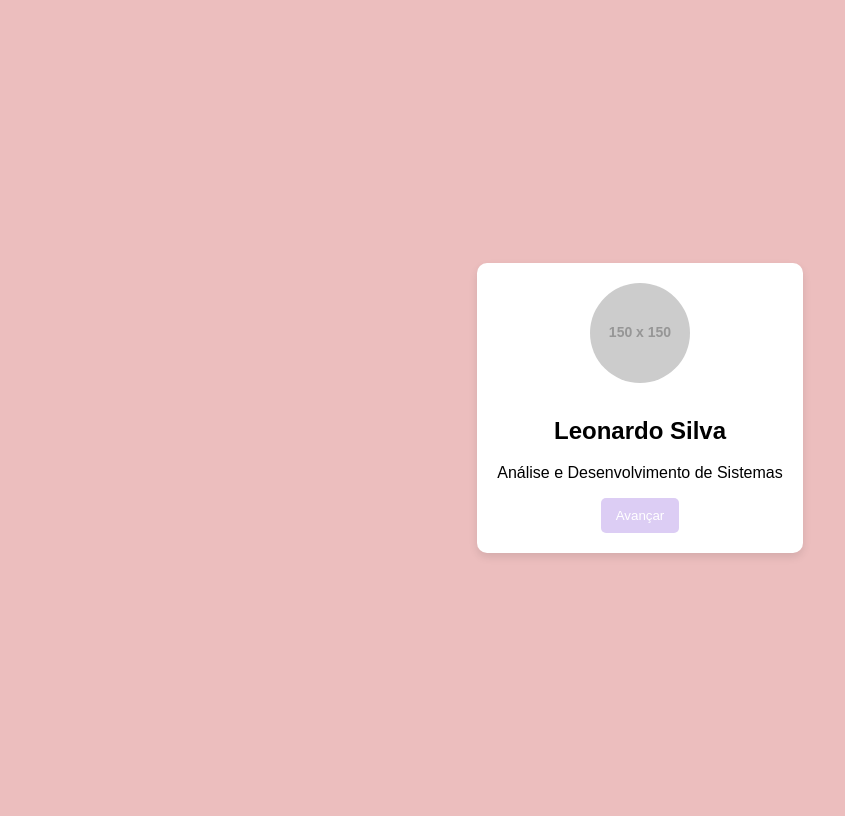
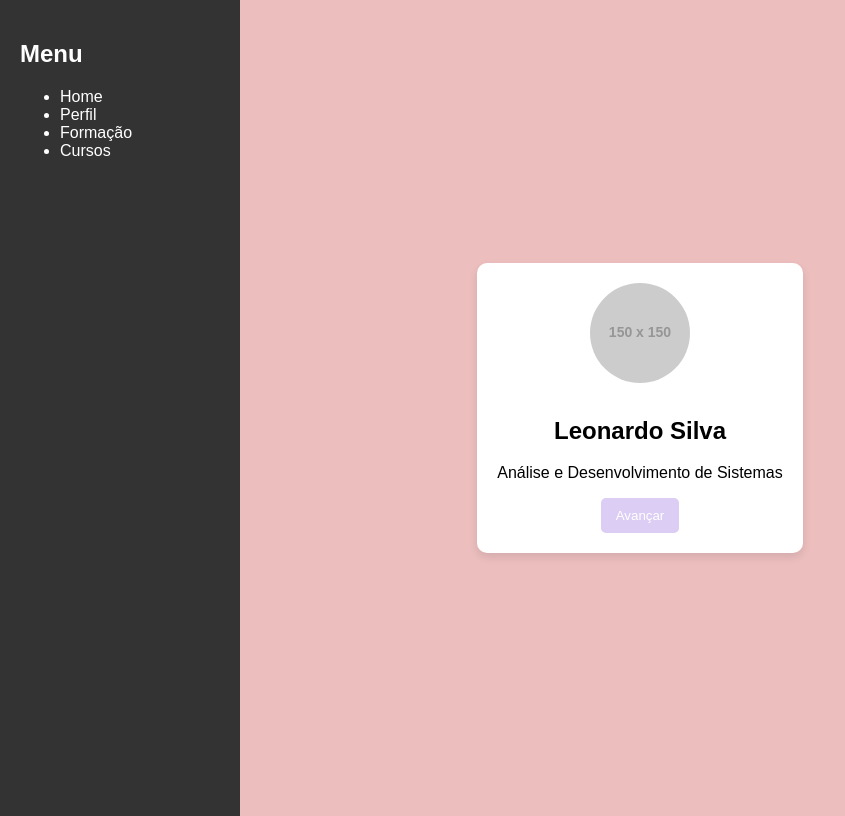
Before and after one commit to LeonardoBlanca/linguagemdeprogramacao, a plain HTML site: page index.html in a window 1280 px wide. Shown: the whole page, without its empty margins (0-845 px from the left). Drawn offline with Linux system fonts and the light colour scheme; placeholder pictures from the web are drawn by us.

Commit message:
Add Sidebar

```diff
--- a/css/styles.css
+++ b/css/styles.css
@@ -34,3 +34,14 @@ button {
 button:hover {
     background-color: #f3a4b8;
 }
+
+.sidebar {
+    width: 200px;
+    height: 100vh;
+    background: #333;
+    color: white;
+    padding: 20px;
+    position: fixed;
+    left: 0;
+    top: 0;
+}
--- a/index.html
+++ b/index.html
@@ -8,6 +8,15 @@
     <script src="js/scripts.js"></script>
 </head>
 <body>
+    <div class="sidebar">
+        <h2>Menu</h2>
+        <ul>
+            <li>Home</li>
+            <li>Perfil</li>
+            <li>Formação</li>
+            <li>Cursos</li>
+        </ul>
+    </div>
     <div class="card">
         <img class="image" src="https://placehold.co/150" alt="Foto do perfil">
         <h2>Leonardo Silva</h2>
```
